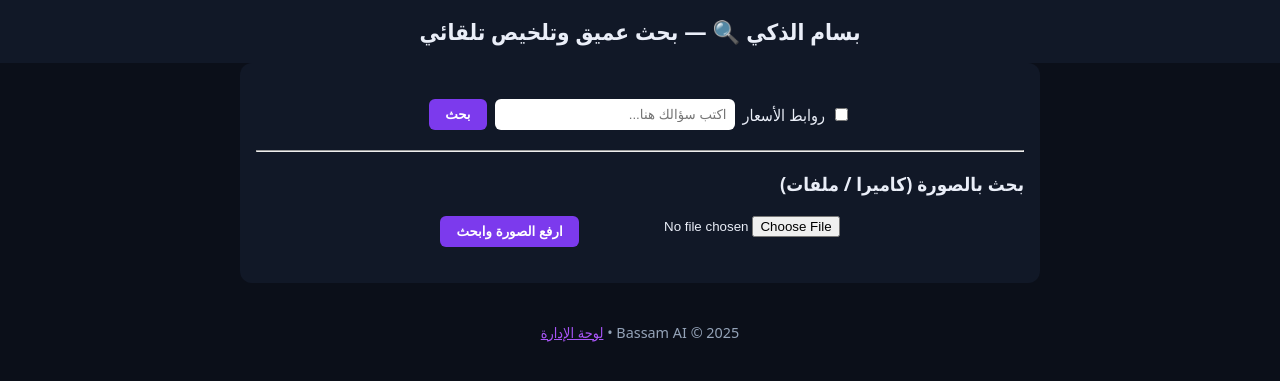
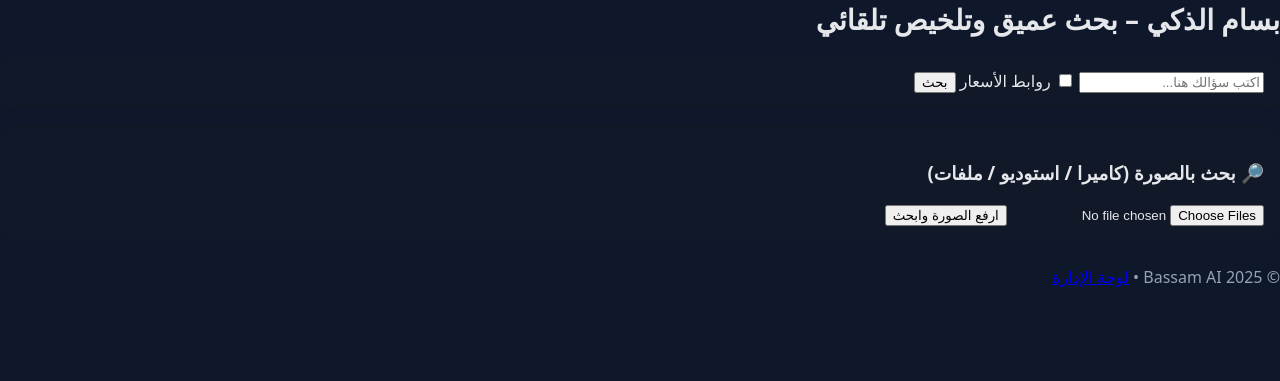
Before and after one commit to bassam-st/bassam-brain, a FastAPI app: page / in a window 1280 px wide. Shown: the top 381 px of the page. Run offline with FastAPI, Linux system fonts and the light colour scheme.

Commit message:
Update index.html

```diff
--- a/templates/index.html
+++ b/templates/index.html
@@ -4,69 +4,65 @@
   <meta charset="utf-8"/>
   <meta name="viewport" content="width=device-width, initial-scale=1"/>
   <title>بسام الذكي 🔍 بحث عميق وتلخيص تلقائي</title>
-  <meta name="theme-color" content="#0b0f19"/>
   <link rel="stylesheet" href="/static/style.css"/>
-  <style>
-    body{font-family:"Cairo",system-ui,Tahoma; background:#0b0f19; color:#eaeef8; margin:0; padding:0;}
-    header{text-align:center;padding:16px 8px;background:#111827;color:#eaeef8}
-    h1{margin:0;font-size:1.4rem}
-    form{display:flex;flex-wrap:wrap;gap:8px;justify-content:center;margin:20px}
-    input[type=text]{padding:8px;border:none;border-radius:6px;width:240px}
-    button{background:#7c3aed;color:white;border:none;border-radius:6px;padding:8px 16px;cursor:pointer;font-weight:600}
-    button:hover{background:#6d28d9}
-    .chk{display:flex;align-items:center;gap:6px}
-    .card{max-width:800px;margin:0 auto;padding:16px}
-    .sources a{color:#22c55e;text-decoration:none;font-weight:500} /* ✅ اللون الأخضر الجميل */
-    .sources a:hover{text-decoration:underline}
-    footer{text-align:center;padding:16px;font-size:0.9rem;color:#94a3b8}
-  </style>
 </head>
+
 <body>
-<header>
-  <h1>بسام الذكي 🔍 — بحث عميق وتلخيص تلقائي</h1>
+<header class="top">
+  <h1>بسام الذكي – بحث عميق وتلخيص تلقائي</h1>
 </header>
 
 <section class="card">
-  <form action="/search" method="post">
-    <label class="chk">
+  <form id="searchForm" action="/search" method="post">
+    <input type="text" name="q" placeholder="اكتب سؤالك هنا..." required/>
+    <label>
       <input type="checkbox" name="include_prices"/> روابط الأسعار
     </label>
-    <input type="text" name="q" placeholder="اكتب سؤالك هنا..." required/>
     <button type="submit">بحث</button>
   </form>
+</section>
 
-  {% if error %}
-  <p style="color:#f87171">{{ error }}</p>
-  {% endif %}
+<section class="card">
+  <h3>🔎 بحث بالصورة (كاميرا / استوديو / ملفات)</h3>
+  <form id="uploadForm" action="/upload" method="post" enctype="multipart/form-data">
+    <!-- ✅ هنا التعديل المهم -->
+    <input type="file" name="file" accept="image/*" required multiple/>
+    <button type="submit">ارفع الصورة وابحث</button>
+  </form>
 
-  {% if results %}
-  <h3 style="text-align:center">نتائج البحث ({{ engine_used }})</h3>
-  <div class="sources">
-    {% for r in results %}
-      <p>🔗 <a href="{{ r.link }}" target="_blank">{{ r.title }}</a><br/>
-      <small>{{ r.snippet }}</small></p>
-    {% endfor %}
+  {% if uploaded_image %}
+  <div class="preview">
+    <p>{{ message }}</p>
+    <img src="/uploads/{{ uploaded_image }}" alt="الصورة المرفوعة" style="max-width:200px; border-radius:8px;"/>
+    <div class="links">
+      <a href="{{ google_lens }}" target="_blank" class="btn">بحث في Google Lens</a>
+      <a href="{{ bing_visual }}" target="_blank" class="btn">بحث في Bing Visual Search</a>
+    </div>
   </div>
   {% endif %}
 
-  <hr/>
-  <h3>بحث بالصورة (كاميرا / ملفات)</h3>
-  <form action="/upload" method="post" enctype="multipart/form-data">
-    <input type="file" name="file" accept="image/*" required/>
-    <button type="submit">ارفع الصورة وابحث</button>
-  </form>
-
-  {% if message %}
-  <p style="color:#22c55e">{{ message }}</p>
-  <p>
-    🔍 <a href="{{ google_lens }}" target="_blank">بحث في Google Lens</a><br/>
-    🖼️ <a href="{{ bing_visual }}" target="_blank">بحث في Bing Visual Search</a>
-  </p>
+  {% if error %}
+  <p style="color:red;">⚠️ {{ error }}</p>
   {% endif %}
 </section>
 
-<footer>
-  Bassam AI © 2025 • <a href="/admin" style="color:#a855f7">لوحة الإدارة</a>
+{% if results %}
+<section class="card">
+  <h3>نتائج البحث ({{ engine_used }})</h3>
+  <ul>
+    {% for r in results %}
+      <li>
+        <a href="{{ r.link }}" target="_blank">{{ r.title }}</a><br/>
+        <small>{{ r.snippet }}</small><br/>
+        <em>{{ r.source }}</em>
+      </li>
+    {% endfor %}
+  </ul>
+</section>
+{% endif %}
+
+<footer class="footer">
+  <p>© Bassam AI 2025 • <a href="/admin">لوحة الإدارة</a></p>
 </footer>
 </body>
 </html>
```
